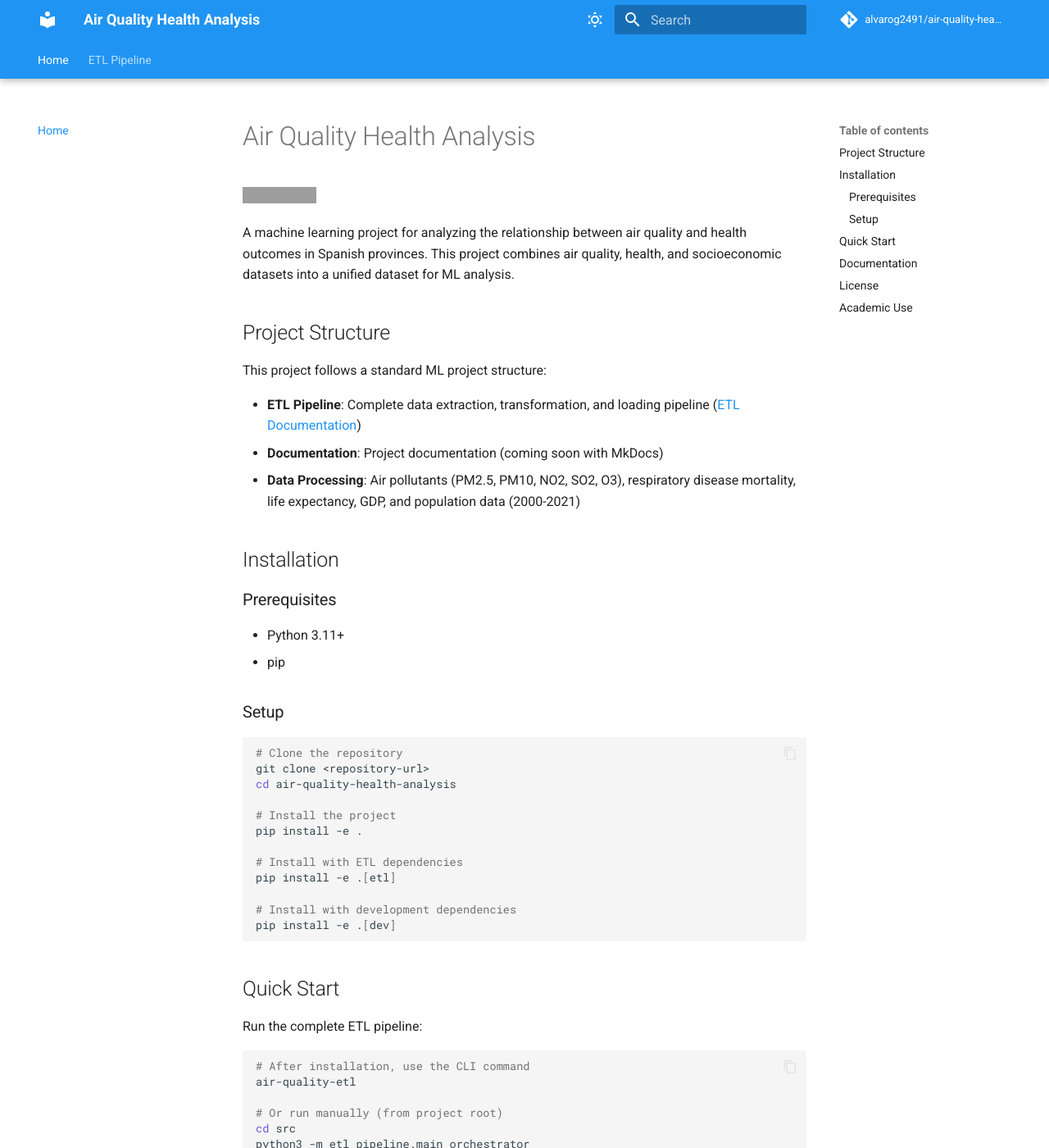
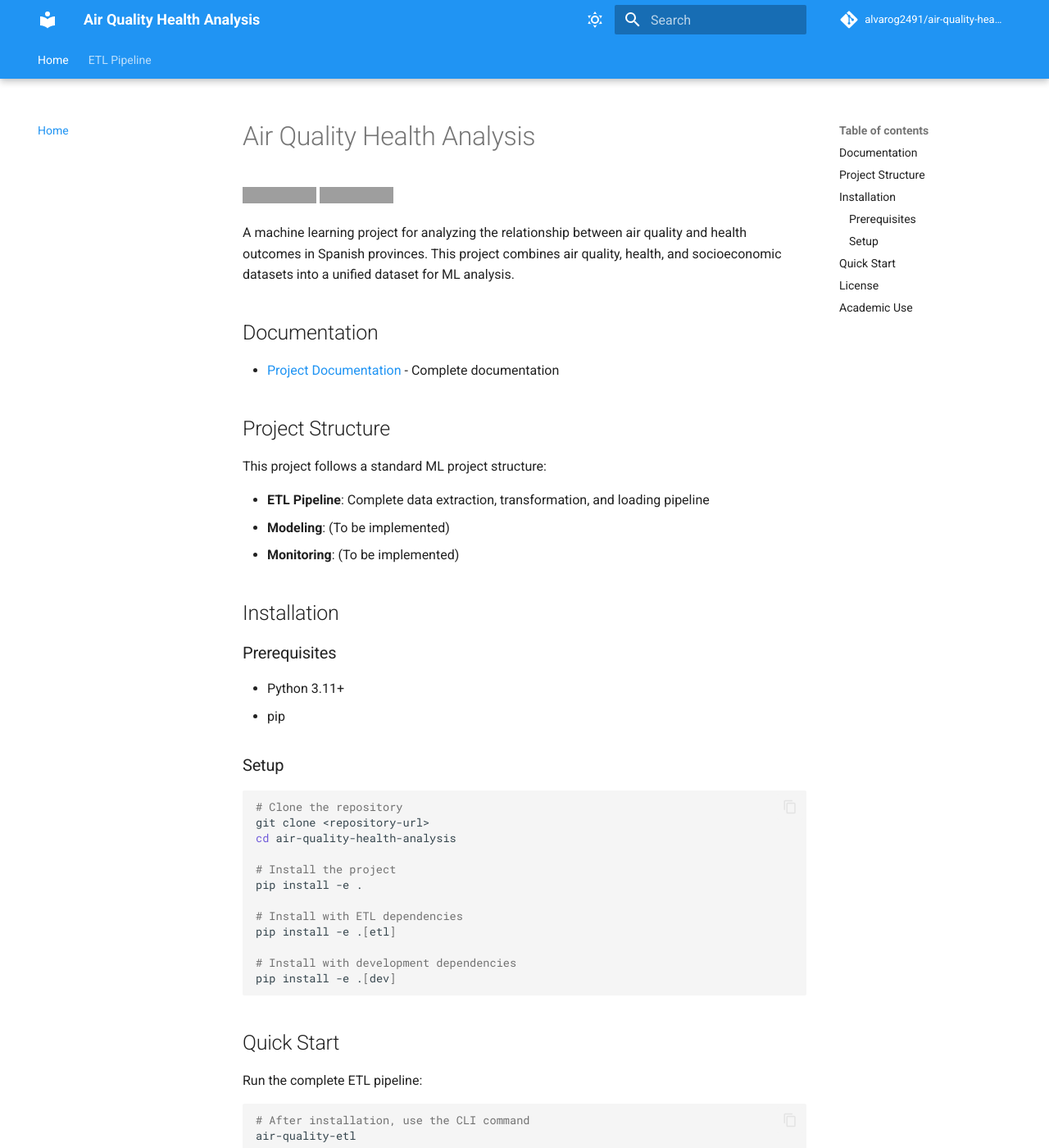
Before and after one commit to alvarog2491/air-quality-health-analysis, an MkDocs documentation site: the page built from docs/index.md, in a window 1280 px wide and 1400 px high. Shown: the whole window at 82% size. Built offline with MkDocs 1.6.1 and Material for MkDocs 9.7.7, drawn with Linux system fonts in a browser that asks for light colours; comment, search, counter and statistics services are not loaded; some of the changed text lies outside the part shown; grey boxes are pictures that could not be loaded.

Commit message:
Added automatic deployment of documentation when pushing to main

````diff
--- a/README.md
+++ b/README.md
@@ -1,16 +1,21 @@
 # Air Quality Health Analysis
 
 ![Tests Status](https://github.com/alvarog2491/air-quality-health-analysis/actions/workflows/tests.yml/badge.svg)
+![Docs](https://github.com/alvarog2491/air-quality-health-analysis/actions/workflows/deploy-docs.yml/badge.svg)
 
 A machine learning project for analyzing the relationship between air quality and health outcomes in Spanish provinces. This project combines air quality, health, and socioeconomic datasets into a unified dataset for ML analysis.
+
+## Documentation
+
+- [Project Documentation](https://alvaro-ai-ml-ds-lab.com/air-quality-health-analysis) - Complete documentation
 
 ## Project Structure
 
 This project follows a standard ML project structure:
 
-- **ETL Pipeline**: Complete data extraction, transformation, and loading pipeline ([ETL Documentation](src/etl_pipeline/))
-- **Documentation**: Project documentation (coming soon with MkDocs)
-- **Data Processing**: Air pollutants (PM2.5, PM10, NO2, SO2, O3), respiratory disease mortality, life expectancy, GDP, and population data (2000-2021)
+- **ETL Pipeline**: Complete data extraction, transformation, and loading pipeline
+- **Modeling**: (To be implemented)
+- **Monitoring**: (To be implemented)
 
 ## Installation
 
@@ -47,11 +52,6 @@
 python3 -m etl_pipeline.main_orchestrator
 ```
 
-## Documentation
-
-- [ETL Pipeline Documentation](src/etl_pipeline/) - Detailed ETL process documentation
-- Full project documentation (MkDocs - coming soon)
-
 ## License
 
 MIT License
--- a/mkdocs.yml
+++ b/mkdocs.yml
@@ -1,7 +1,10 @@
 site_name: Air Quality Health Analysis
 site_description: Analysis of air quality, health outcomes, and socioeconomic data across Spanish provinces
 site_author: Alvaro Granados
-site_url: https://alvarog2491.github.io/air-quality-health-analysis/
+site_url: https://alvaro-ai-ml-ds-lab.com/air-quality-health-analysis
+docs_dir: docs
+site_dir: site
+use_directory_urls: false
 
 repo_name: alvarog2491/air-quality-health-analysis
 repo_url: https://github.com/alvarog2491/air-quality-health-analysis
--- a/src/etl_pipeline/README.md
+++ b/src/etl_pipeline/README.md
@@ -1,6 +1,8 @@
 # ETL Pipeline for Air Quality Health Analysis
 
 A modular ETL pipeline that combines air quality, health, and socioeconomic datasets from official Spanish sources into a unified dataset for machine learning analysis.
+
+**[Complete Documentation](https://alvaro-ai-ml-ds-lab.com/air-quality-health-analysis)** - Full project documentation with detailed guides and API reference
 
 ## Quick Start
 
````
Also changed, not shown: docs/etl-pipeline.md (+2 -6 lines), 1 other file.
